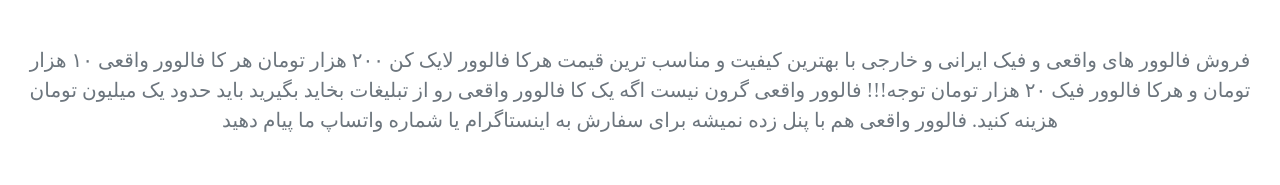
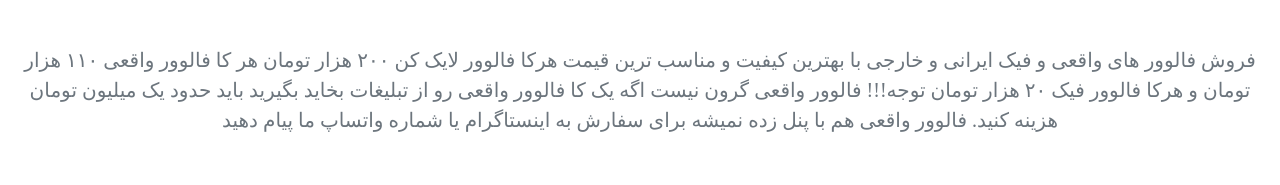
Before and after one commit to nikuro-dev/folower, a plain HTML site: page index.html in a window 1280 px wide. Shown: the part 708-893 px from the top of the page. Drawn offline with nearby package versions, Linux system fonts and the light colour scheme.

Commit message:
Update index.html
correct a p mistake

```diff
--- a/index.html
+++ b/index.html
@@ -19,7 +19,7 @@
                 <a href="https://instagram.com/n.lywnl221" class="btn btn-group-sm btn-primary mt-5 rounded-pill w-75">خدمات اینستاگرامی</a>
                 <a href="https://instagram.com/n.lywnl221" class="btn btn-sm btn-outline-danger mt-5 rounded-pill w-75">فالوور ((واقعی و فیک))</a>
                 <p class="lead text-secondary px-4 mt-5">
-                    فروش فالوور های واقعی و فیک ایرانی و خارجی با بهترین کیفیت و مناسب ترین قیمت هرکا فالوور لایک کن ۲۰۰ هزار تومان هر کا فالوور واقعی ۱۰ هزار تومان و هرکا فالوور فیک ۲۰ هزار تومان توجه!!! فالوور واقعی گرون نیست اگه یک کا فالوور واقعی رو از تبلیغات بخاید بگیرید باید حدود یک میلیون تومان هزینه کنید. فالوور واقعی هم با پنل زده نمیشه برای سفارش به اینستاگرام یا شماره واتساپ ما پیام دهید
+                    فروش فالوور های واقعی و فیک ایرانی و خارجی با بهترین کیفیت و مناسب ترین قیمت هرکا فالوور لایک کن ۲۰۰ هزار تومان هر کا فالوور واقعی ۱۱۰ هزار تومان و هرکا فالوور فیک ۲۰ هزار تومان توجه!!! فالوور واقعی گرون نیست اگه یک کا فالوور واقعی رو از تبلیغات بخاید بگیرید باید حدود یک میلیون تومان هزینه کنید. فالوور واقعی هم با پنل زده نمیشه برای سفارش به اینستاگرام یا شماره واتساپ ما پیام دهید
                 </p>
                 <a href="https://wa.me/989140745698" class="btn btn-sm btn-success mt-5 rounded-pill w-75 fs-4 fw-bolder"> واتساپ <i class="fa-brands fa-whatsapp fs-3"></i></a>
                 <a href="https://instagram.com/n.lywnl221" class="btn btn-sm btn-success mt-5 rounded-pill w-75 fs-4 fw-bolder border-0 insta-gradient mb-5"> اینستاگرام <i class="fa-brands fa-instagram fs-3"></i></a>
```
